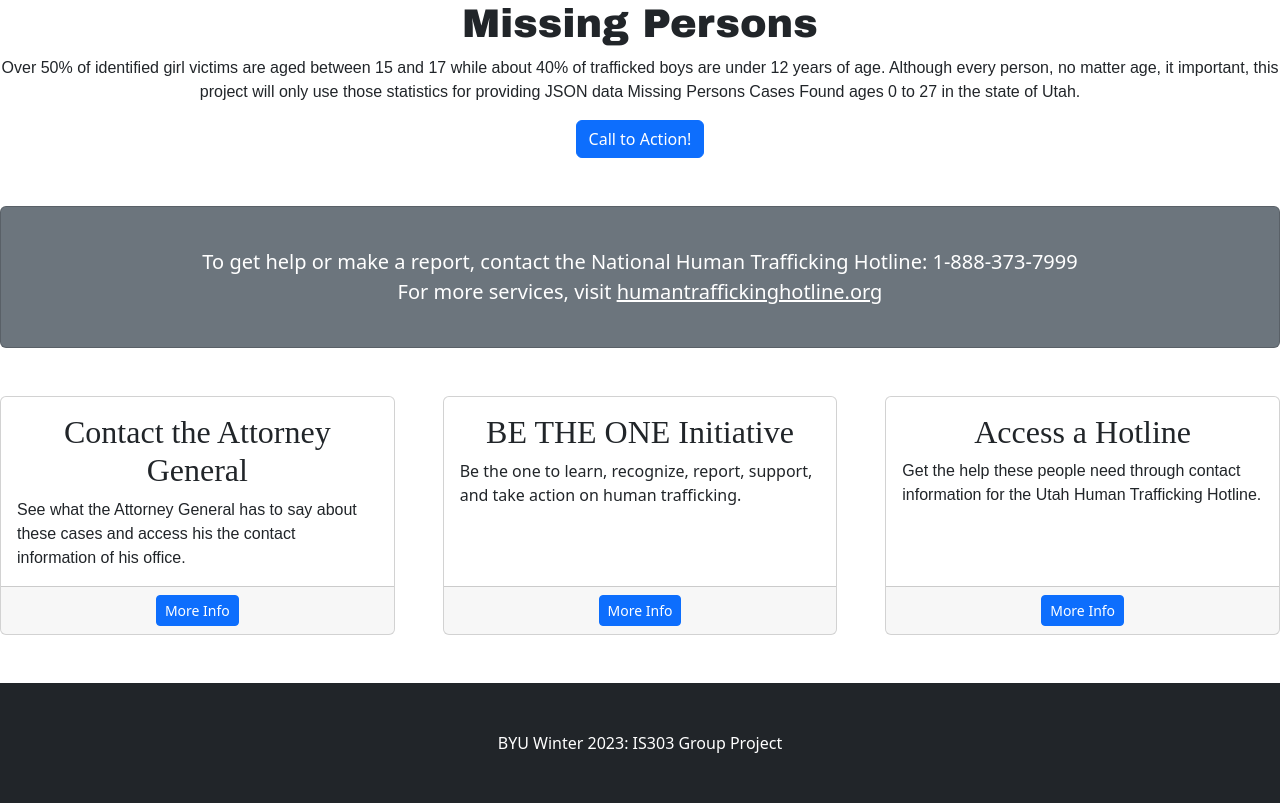
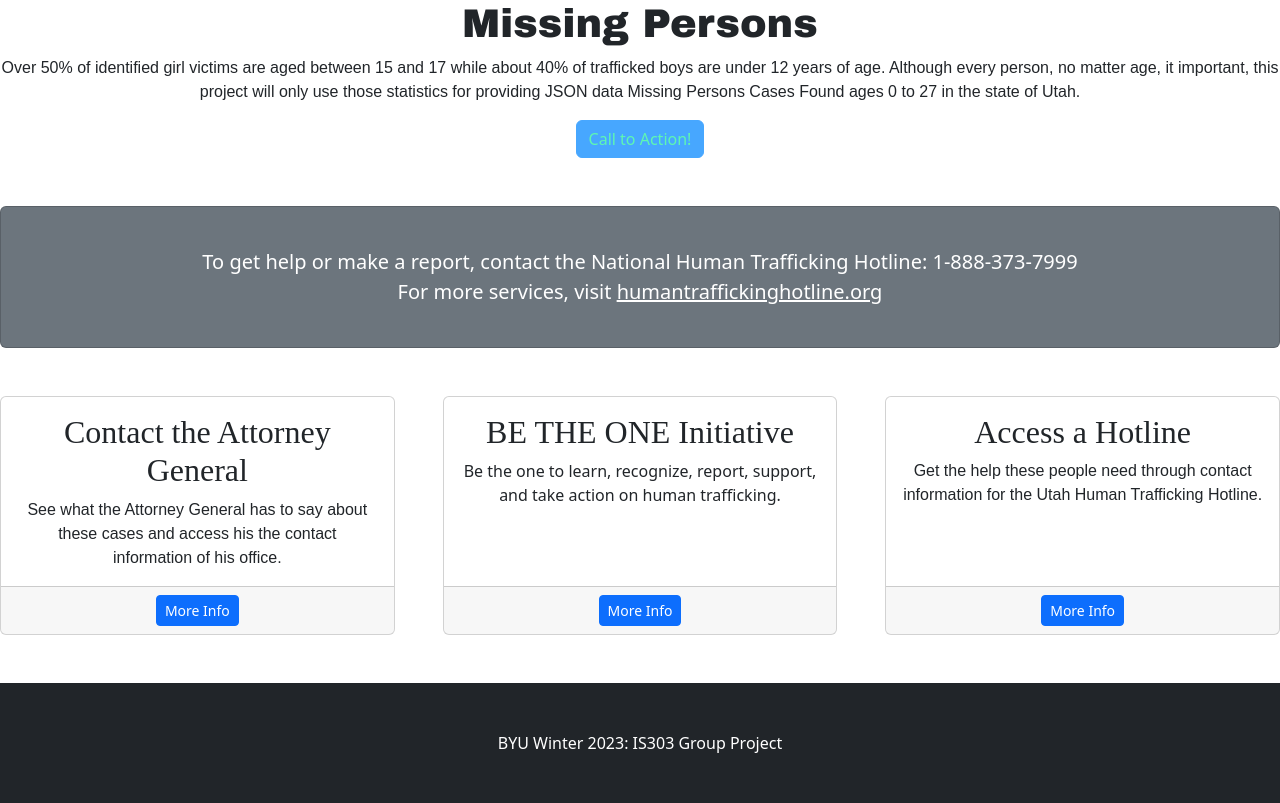
Before and after one commit to len10188/missingPersonsGroup, a Django app: page / in a window 1280 px wide. Shown: the part 56-859 px from the top of the page. Run offline with Django 4.2, Linux system fonts and the light colour scheme; some libraries are stand-ins or nearby versions.

Commit message:
trying to fix css

```diff
--- /dev/null
+++ b/missingPersonsGroup/static/css/otherstyles.css
@@ -0,0 +1,19 @@
+@charset "UTF-8";
+@import "styles.css";
+
+.btn-try-color{
+    --bs-btn-color: #5EF7B2 !important;
+    --bs-btn-bg: #47A7FF !important;
+    --bs-btn-border-color: #47A7FF;
+    --bs-btn-hover-color: #fff;
+    --bs-btn-hover-bg: #47A7FF;
+    --bs-btn-hover-border-color: #47A7FF;
+    --bs-btn-focus-shadow-rgb: 49, 132, 253;
+    --bs-btn-active-color: #fff;
+    --bs-btn-active-bg: #47A7FF;
+    --bs-btn-active-border-color: #47A7FF;
+    --bs-btn-active-shadow: inset 0 3px 5px rgba(0, 0, 0, 0.125);
+    --bs-btn-disabled-color: #fff;
+    --bs-btn-disabled-bg: #47A7FF;
+    --bs-btn-disabled-border-color: #47A7FF;
+}
--- a/missingPersonsGroup/templates/base.html
+++ b/missingPersonsGroup/templates/base.html
@@ -11,6 +11,7 @@
         <link rel="icon" type="image/x-icon" href="{% static 'img/favicon.ico' %}" />
         <!-- Core theme CSS (includes Bootstrap)-->
         <link href="{% static 'css/styles.css' %}" rel="stylesheet" />
+        <link href="{% static 'css/otherstyles.css' %}" rel="stylesheet" />
     </head>
     <body>
         <!-- Responsive navbar-->
--- a/missingPersonsGroup/templates/landingPage/index.html
+++ b/missingPersonsGroup/templates/landingPage/index.html
@@ -11,7 +11,7 @@
                 <h1 class="font-weight-light" style="text-align:center; font-family:Arial Black;">Missing Persons</h1>
                 <p style="text-align:center; font-family:Arial;">Over 50% of identified girl victims are aged between 15 and 17 while about 40% of trafficked boys are under 12 years of age. Although every person, no matter age, it important, this project will only use those statistics for providing JSON data Missing Persons Cases Found ages 0 to 27 in the state of Utah.</p>
                 <div style="text-align:center;">
-                    <a class="btn btn-primary" href="/database">Call to Action!</a>
+                    <a class="btn btn-try-color" href="/database">Call to Action!</a>
                 </div>
             </div>
             <!-- Call to Action-->
@@ -27,7 +27,7 @@
                     <div class="card h-100">
                         <div class="card-body">
                             <h2 class="card-title" style="font-family:Arial Rounded MT Bold; text-align:center;">Contact the Attorney General</h2>
-                            <p class="card-text" style="font-family:Arial;">See what the Attorney General has to say about these cases and access his the contact information of his office.</p>
+                            <p class="card-text" style="font-family:Arial; text-align:center;">See what the Attorney General has to say about these cases and access his the contact information of his office.</p>
                         </div>
                         <div class="card-footer" style="text-align:center;"><a class="btn btn-primary btn-sm" href="https://attorneygeneral.utah.gov/initiatives/human-trafficking/" target="_blank">More Info</a></div>
                     </div>
@@ -36,7 +36,7 @@
                     <div class="card h-100">
                         <div class="card-body">
                             <h2 class="card-title" style="font-family:Arial Rounded MT Bold; text-align:center;">BE THE ONE Initiative</h2>
-                            <p class="card-text" style="font-familiy:Arial;">Be the one to learn, recognize, report, support, and take action on human trafficking.</p>
+                            <p class="card-text" style="font-familiy:Arial; text-align:center;">Be the one to learn, recognize, report, support, and take action on human trafficking.</p>
                         </div>
                         <div class="card-footer" style="text-align:center;"><a class="btn btn-primary btn-sm" href="https://www.rideuta.com/news/2021/01/Human-Trafficking#:~:text=BE%20THE%20ONE%20to%20SUPPORT%20victims%20of%20human%20trafficking.&text=victims%20to%20services%3A-,Contact%20the%20National%20Human%20Trafficking%20Hotline%20at%20888%2D373%2D7888,%40aau%2Dslc.org%20" target = "_blank">More Info</a></div>
                     </div>
@@ -45,7 +45,7 @@
                     <div class="card h-100">
                         <div class="card-body">
                             <h2 class="card-title" style="font-family:Arial Rounded MT Bold; text-align: center;">Access a Hotline</h2>
-                            <p class="card-text" style="font-family:Arial;">Get the help these people need through contact information for the Utah Human Trafficking Hotline.</p>
+                            <p class="card-text" style="font-family:Arial; text-align:center;">Get the help these people need through contact information for the Utah Human Trafficking Hotline.</p>
                         </div>
                         <div class="card-footer" style="text-align:center;"><a class="btn btn-primary btn-sm" href="https://humantraffickinghotline.org/en/statistics/utah" target="_blank">More Info</a></div>
                     </div>
```
Also changed, not shown: missingPersonsGroup/static/css/styles.css.
